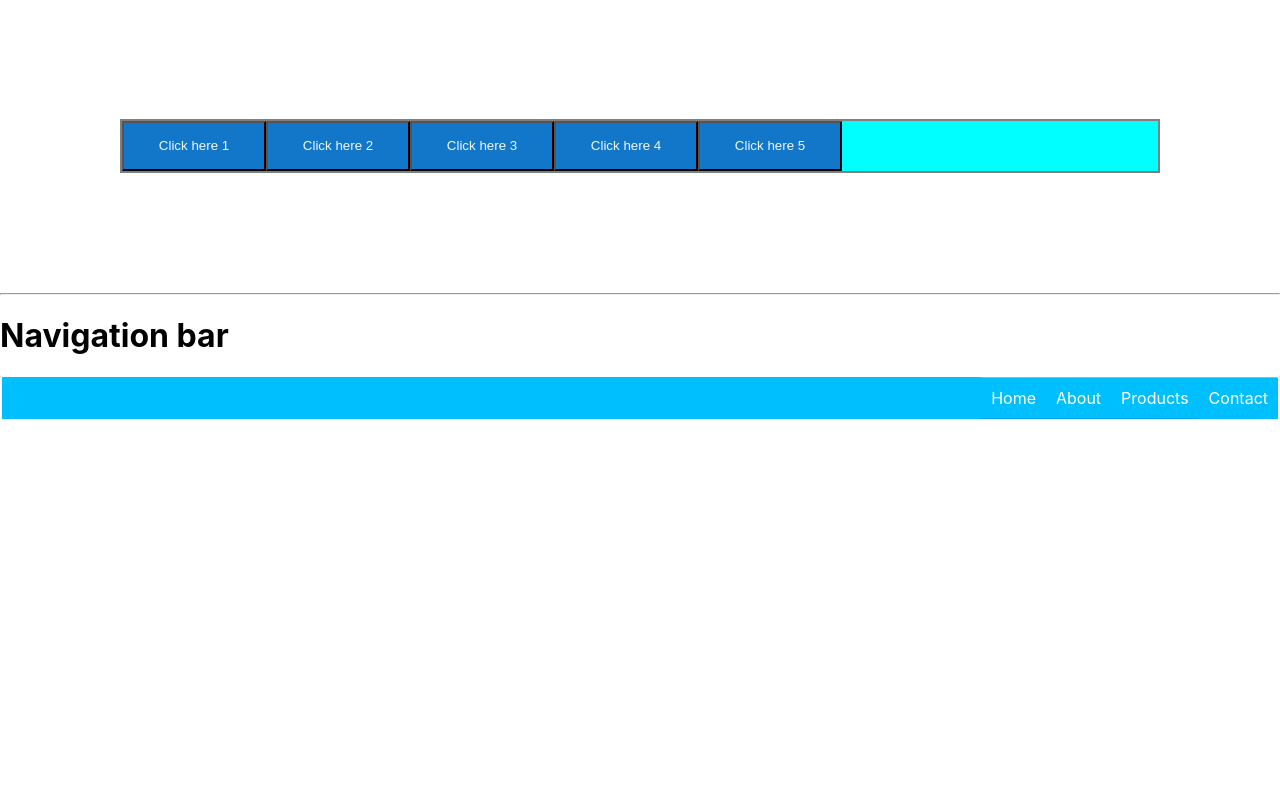
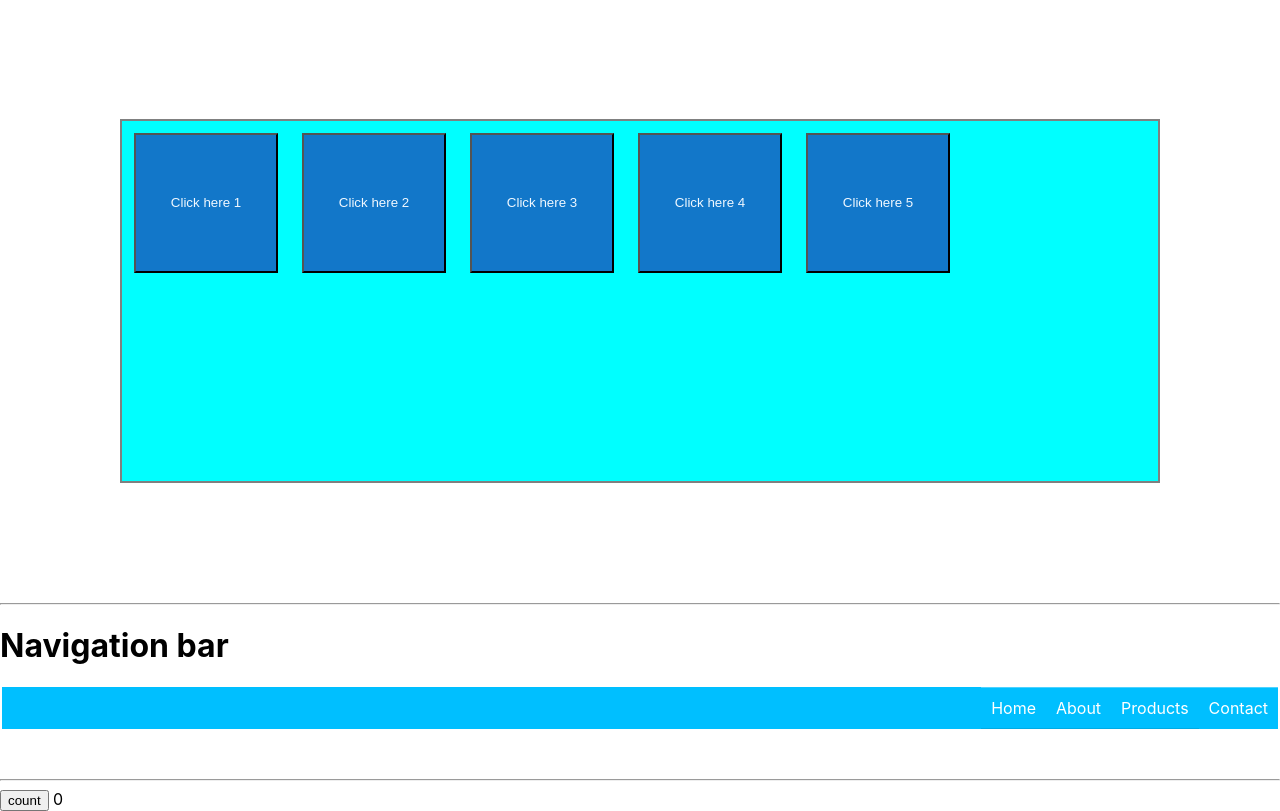
Before and after one commit to anuragnarok/demo-project, a React (Create React App) app: page / in a window 1280 px wide. Shown: the part 1108-1919 px from the top of the page. Before the commit the page ends 1569 px from the top, so only its background shows below. Built offline with nearby package versions, Linux system fonts and the light colour scheme.

Commit message:
use effect hook

```diff
--- a/src/App.js
+++ b/src/App.js
@@ -5,6 +5,7 @@ import {PropsPassingWithProps,PropsPassingWithDestructuring} from "./components/
 import PracticeHooksComponent from "./components/PracticeHooksComponent";
 import CarComponent from "./components/CarComponent";
 import Flex from "./components/Flex";
+import UseEffectComponent from "./components/UseEffectComponent";
 
 function App() {
   let name = 'anurag'
@@ -30,6 +31,8 @@ function App() {
       <CarComponent/>
       <hr/>
       <Flex/>
+      <hr/>
+      <UseEffectComponent/>
 
 
     </div>
--- a/src/components/UseEffectComponent.js
+++ b/src/components/UseEffectComponent.js
@@ -0,0 +1,20 @@
+import React from 'react'
+import { useState, useEffect } from 'react'
+
+function UseEffectComponent() {
+    const [count,setCount,] = useState(0)
+    useEffect(()=> {
+        // we use `` and  $ to change something from the dom title.
+        document.title = `you clicked ${count} times`;
+
+    });
+  return (
+    <div>
+        <button
+        onClick={()=> setCount(count+1)}>count</button> <label>{count}</label>
+
+    </div>
+  )
+}
+
+export default UseEffectComponent
--- a/src/components/component.css
+++ b/src/components/component.css
@@ -2,7 +2,7 @@
     display: flex;
     border: 2px solid grey;
     margin: 120px;
-    /* height: 45vh; */
+    height: 45vh;
     /* flex-direction: column; */
     justify-content: flex-start;
     align-items: flex-start;
@@ -16,9 +16,10 @@
     background-color: rgb(18, 119, 201);
     color: aliceblue;
     /* border: 2px solid black; */
-    /* margin: 12px; */
+    margin: 12px;
     width: 144px;
-    height: 50px;
+    height: 140px;
+    /* padding: 5em; */
 
  }
  .item1 {
```
